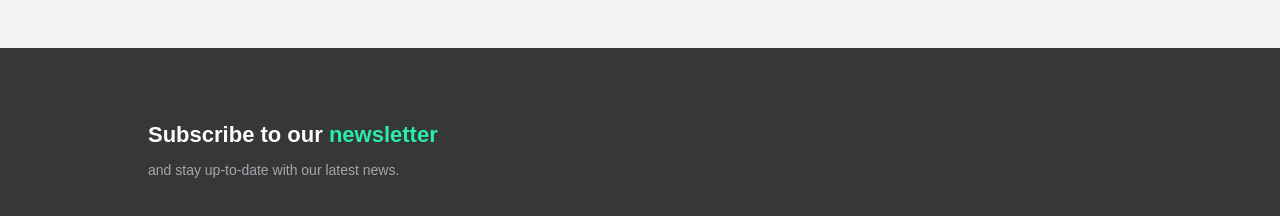
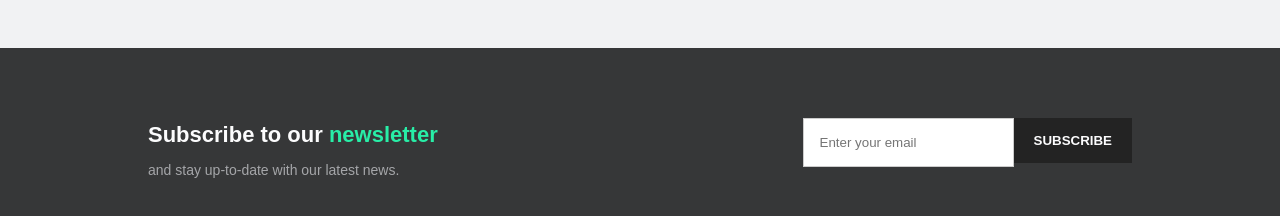
Before and after one commit to FawziElZein/SE-Factory-Clone, a plain HTML site: page index.html in a window 1280 px wide. Shown: the part 6497-6713 px from the top of the page. Drawn offline with Linux system fonts and the light colour scheme; a web font is replaced by a local one.

Commit message:
subscribe to newsletter section is completed

```diff
--- a/assets/styles/stylesheet.css
+++ b/assets/styles/stylesheet.css
@@ -925,20 +925,23 @@ form>input {
     padding: 70px 148px;
     background-color: #363738;
 }
-
-#newsletter form>div:first-of-type{
+#newsletter form{
+    display: flex;
+    justify-content: space-between;
+}
+#newsletter form>div:first-of-type {
     font-size: 22px;
     font-weight: 900;
     line-height: 1.5;
     color: #fcfcfd;
 }
 
-#newsletter form>div:first-of-type span:first-of-type{
+#newsletter form>div:first-of-type span:first-of-type {
     color: #28eea7;
 
 }
 
-#newsletter form>div:first-of-type span:last-of-type{
+#newsletter form>div:first-of-type span:last-of-type {
     color: #a5a6a9;
     text-align: left;
     flex: 0 auto;
@@ -946,3 +949,33 @@ form>input {
     font-weight: 400;
     line-height: 1.5;
 }
+#newsletter form>div:last-of-type{
+    display: flex;
+}
+
+#newsletter form>div:last-of-type input {
+    height: 45px;
+    margin-bottom: 0;
+    padding-left: 16px;
+    padding-right: 16px;
+    display: block;
+    border: 1px solid #ccc;
+}
+
+#newsletter form>div:last-of-type input::placeholder {
+    font-family: Noto Sans Mono, sans-serif;
+}
+
+#newsletter form>div:last-of-type input:last-of-type {
+    height: 45px;
+    line-height: inherit;
+    cursor: pointer;
+    background-color: #232323;
+    color: #fcfcfd;
+    border: 0;
+    border-radius: 0;
+    padding: 15px 20px;
+    font-weight: 800;
+    text-decoration: none;
+    display: inline-block;
+}
--- a/index.html
+++ b/index.html
@@ -421,7 +421,8 @@
                 <span>and stay up-to-date with our latest news.</span>
             </div>
             <div>
-
+                <input type="text" placeholder="Enter your email">
+                <input type="submit" value="SUBSCRIBE">
             </div>
         </form>
     </section>
```
